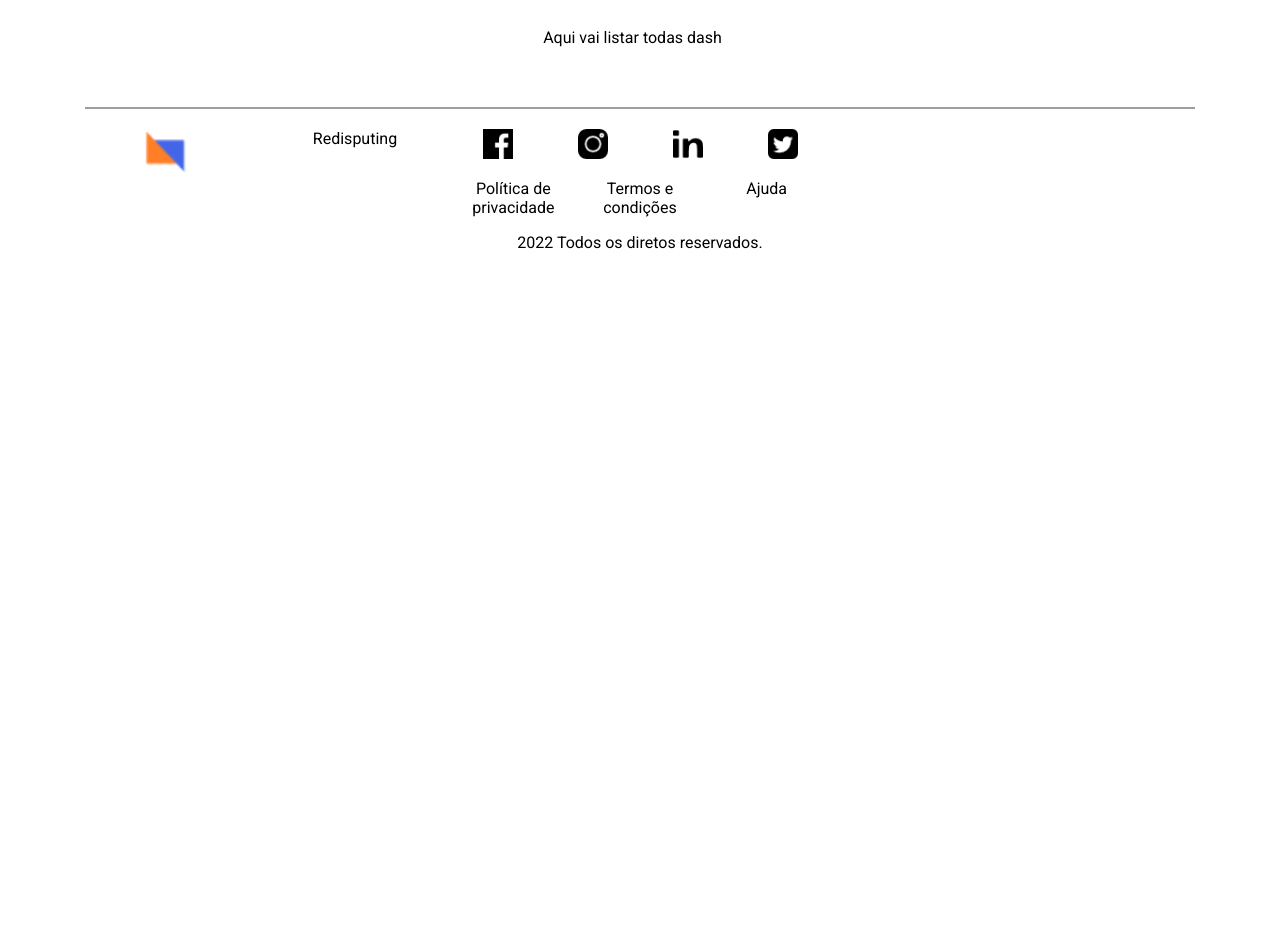
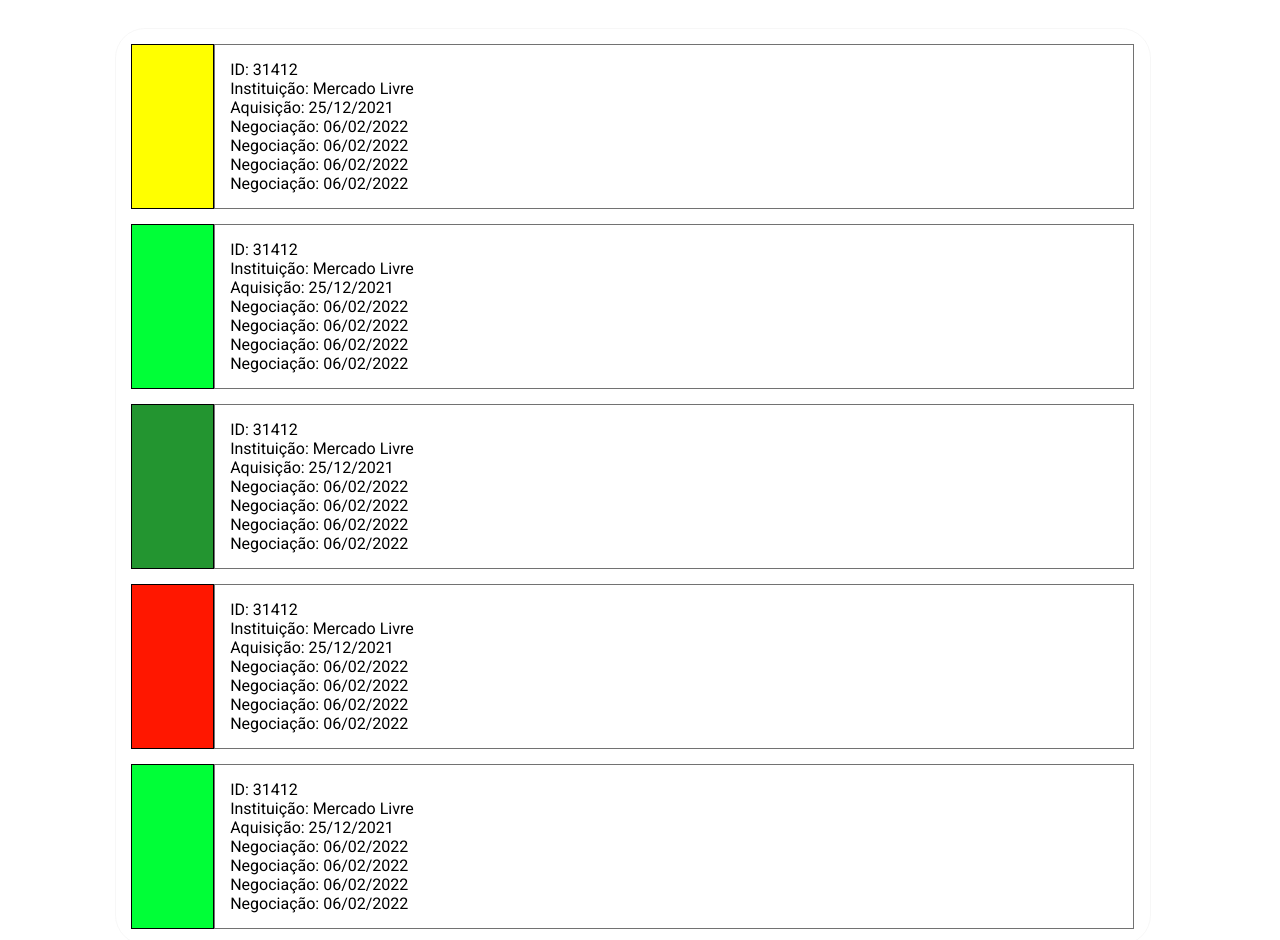
Before and after one commit to germanao/redisputing, a Next.js app: page /solicitacoes in a window 1280 px wide. Shown: the part 232-1172 px from the top of the page. Before the commit the page ends 800 px from the top, so only its background shows below. Built offline with nearby package versions, Linux system fonts and the light colour scheme.

Commit message:
:art: Ajusta dashboard

```diff
--- a/src/pages/solicitacoes/index.tsx
+++ b/src/pages/solicitacoes/index.tsx
@@ -51,7 +51,189 @@ const Dashboard: React.FC = () => {
               </Button>
             </Row>
             <Row style={{ justifyContent: 'center' }}>
-              Aqui vai listar todas dash
+              {/* Aqui vai listar todas dash */}
+              <Col
+                xs={12}
+                style={{
+                  border: '1px solid #7272720f',
+                  minHeight: '20vh',
+                  borderRadius: '30px',
+                  flexBasis: '80%',
+                  paddingBottom: '15px'
+                  // flexBasis: '85%'
+                }}
+              >
+                <Row style={{ margin: 0, padding: 0 }}>
+                  <Col
+                    xs={1}
+                    style={{
+                      background: 'yellow',
+                      margin: 0,
+                      padding: 0,
+                      minHeight: '5vh',
+                      width: 'auto',
+                      marginTop: '15px',
+                      border: '1px solid black'
+                    }}
+                  ></Col>
+                  <Col
+                    xs={11}
+                    style={{
+                      border: '1px solid #727272',
+                      margin: '0',
+                      minHeight: '5vh',
+                      width: 'auto',
+                      marginTop: '15px',
+                      padding: '15px 15px 15px 30px'
+                    }}
+                  >
+                    <Row>ID: 31412</Row>
+                    <Row>Instituição: Mercado Livre</Row>
+                    <Row>Aquisição: 25/12/2021</Row>
+                    <Row>Negociação: 06/02/2022</Row>
+                    <Row>Negociação: 06/02/2022</Row>
+                    <Row>Negociação: 06/02/2022</Row>
+                    <Row>Negociação: 06/02/2022</Row>
+                    <Row></Row>
+                  </Col>
+                </Row>
+                <Row style={{ margin: 0, padding: 0 }}>
+                  <Col
+                    xs={1}
+                    style={{
+                      background: '#00ff37',
+                      margin: 0,
+                      padding: 0,
+                      minHeight: '5vh',
+                      width: 'auto',
+                      marginTop: '15px',
+                      border: '1px solid black'
+                    }}
+                  ></Col>
+                  <Col
+                    xs={11}
+                    style={{
+                      border: '1px solid #727272',
+                      margin: '0',
+                      minHeight: '5vh',
+                      width: 'auto',
+                      marginTop: '15px',
+                      padding: '15px 15px 15px 30px'
+                    }}
+                  >
+                    <Row>ID: 31412</Row>
+                    <Row>Instituição: Mercado Livre</Row>
+                    <Row>Aquisição: 25/12/2021</Row>
+                    <Row>Negociação: 06/02/2022</Row>
+                    <Row>Negociação: 06/02/2022</Row>
+                    <Row>Negociação: 06/02/2022</Row>
+                    <Row>Negociação: 06/02/2022</Row>
+                    <Row></Row>
+                  </Col>
+                </Row>
+                <Row style={{ margin: 0, padding: 0 }}>
+                  <Col
+                    xs={1}
+                    style={{
+                      background: '#1b9128f5',
+                      margin: 0,
+                      padding: 0,
+                      minHeight: '5vh',
+                      width: 'auto',
+                      marginTop: '15px',
+                      border: '1px solid black'
+                    }}
+                  ></Col>
+                  <Col
+                    xs={11}
+                    style={{
+                      border: '1px solid #727272',
+                      margin: '0',
+                      minHeight: '5vh',
+                      width: 'auto',
+                      marginTop: '15px',
+                      padding: '15px 15px 15px 30px'
+                    }}
+                  >
+                    <Row>ID: 31412</Row>
+                    <Row>Instituição: Mercado Livre</Row>
+                    <Row>Aquisição: 25/12/2021</Row>
+                    <Row>Negociação: 06/02/2022</Row>
+                    <Row>Negociação: 06/02/2022</Row>
+                    <Row>Negociação: 06/02/2022</Row>
+                    <Row>Negociação: 06/02/2022</Row>
+                    <Row></Row>
+                  </Col>
+                </Row>
+                <Row style={{ margin: 0, padding: 0 }}>
+                  <Col
+                    xs={1}
+                    style={{
+                      background: '#ff1700',
+                      margin: 0,
+                      padding: 0,
+                      minHeight: '5vh',
+                      width: 'auto',
+                      marginTop: '15px',
+                      border: '1px solid black'
+                    }}
+                  ></Col>
+                  <Col
+                    xs={11}
+                    style={{
+                      border: '1px solid #727272',
+                      margin: '0',
+                      minHeight: '5vh',
+                      width: 'auto',
+                      marginTop: '15px',
+                      padding: '15px 15px 15px 30px'
+                    }}
+                  >
+                    <Row>ID: 31412</Row>
+                    <Row>Instituição: Mercado Livre</Row>
+                    <Row>Aquisição: 25/12/2021</Row>
+                    <Row>Negociação: 06/02/2022</Row>
+                    <Row>Negociação: 06/02/2022</Row>
+                    <Row>Negociação: 06/02/2022</Row>
+                    <Row>Negociação: 06/02/2022</Row>
+                    <Row></Row>
+                  </Col>
+                </Row>
+                <Row style={{ margin: 0, padding: 0 }}>
+                  <Col
+                    xs={1}
+                    style={{
+                      background: '#00ff37',
+                      margin: 0,
+                      padding: 0,
+                      minHeight: '5vh',
+                      width: 'auto',
+                      marginTop: '15px',
+                      border: '1px solid black'
+                    }}
+                  ></Col>
+                  <Col
+                    xs={11}
+                    style={{
+                      border: '1px solid #727272',
+                      margin: '0',
+                      minHeight: '5vh',
+                      width: 'auto',
+                      marginTop: '15px',
+                      padding: '15px 15px 15px 30px'
+                    }}
+                  >
+                    <Row>ID: 31412</Row>
+                    <Row>Instituição: Mercado Livre</Row>
+                    <Row>Aquisição: 25/12/2021</Row>
+                    <Row>Negociação: 06/02/2022</Row>
+                    <Row>Negociação: 06/02/2022</Row>
+                    <Row>Negociação: 06/02/2022</Row>
+                    <Row>Negociação: 06/02/2022</Row>
+                    <Row></Row>
+                  </Col>
+                </Row>
+              </Col>
             </Row>
           </Col>
         </Row>
--- a/src/services/auth.ts
+++ b/src/services/auth.ts
@@ -12,7 +12,7 @@ export async function signInRequest(data: SignInRequestData) {
     password
   })
 
-  console.log(response)
+  // console.log(response)
 
   return response
 }
```
Also changed, not shown: src/components/dashboard/index.tsx (added), 1 other file (tests, documents, lock files or other folders).
